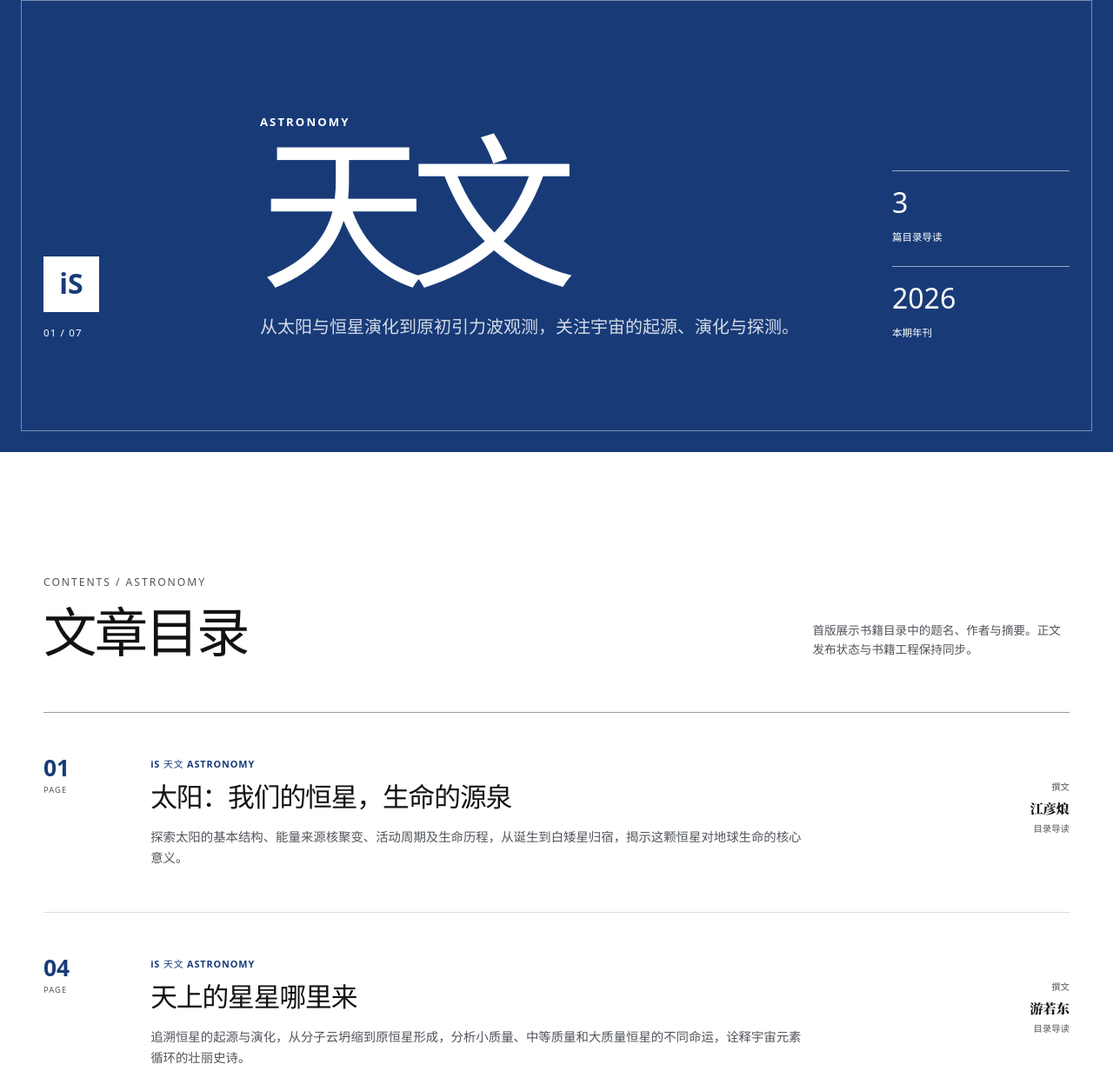
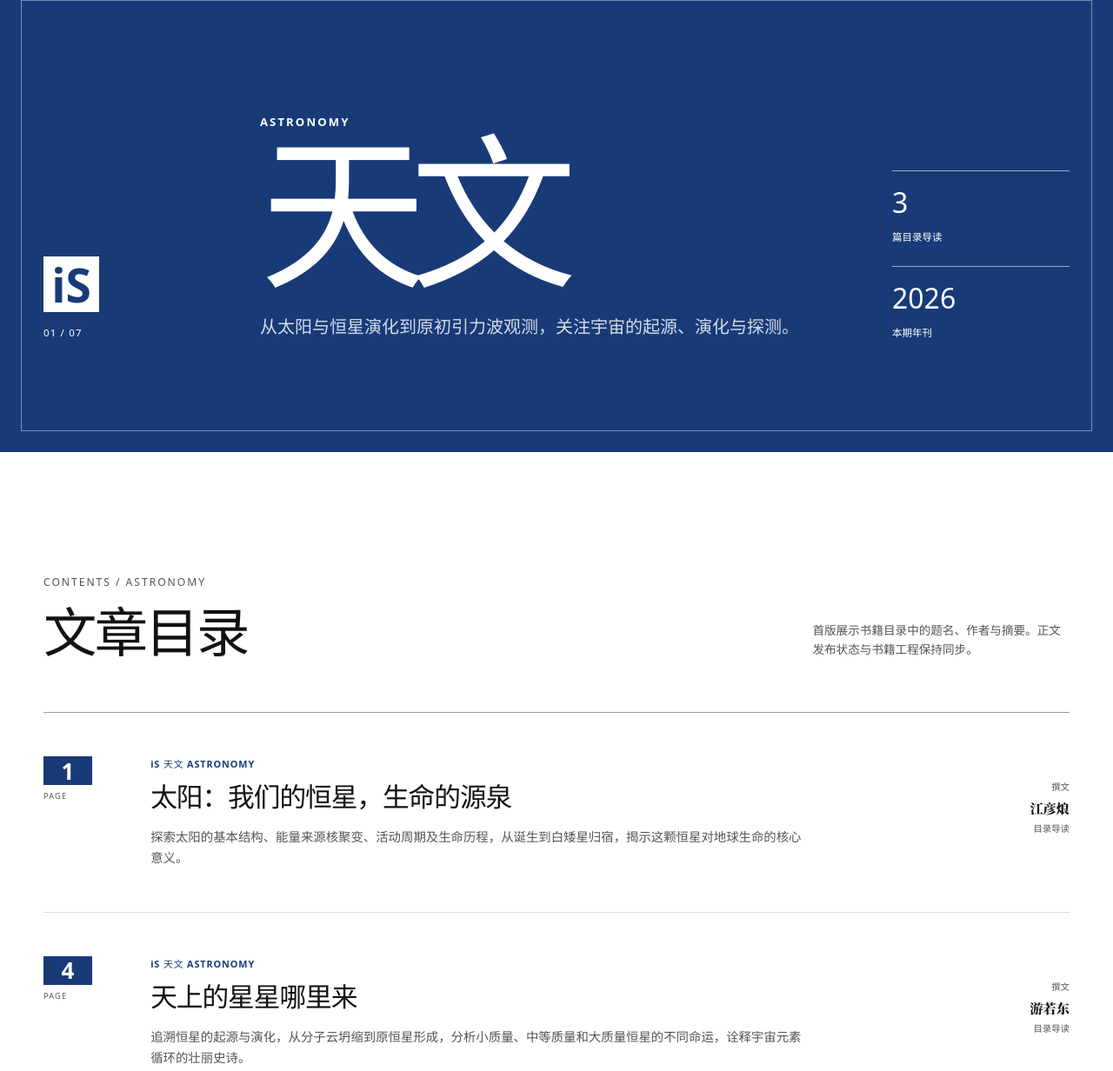
Before and after one commit to Informal-Science/Informal-Science, an Astro site: page /Informal-Science/disciplines/astronomy/ in a window 1280 px wide. Shown: the part 94-1326 px from the top of the page at 87% size. Built offline with nearby package versions, Linux system fonts and the light colour scheme; Astro itself is replaced by a stand-in of ours; a web font is replaced by a local one.

Commit message:
Refine logo and contents marker alignment

```diff
--- a/src/components/ArticleDirectory.astro
+++ b/src/components/ArticleDirectory.astro
@@ -1,4 +1,5 @@
 ---
+import BookMarker from './BookMarker.astro';
 import type { Article, Discipline } from '../data';
 import { disciplineUiColor } from '../utils/colors';
 
@@ -47,7 +48,13 @@ const disciplineMap = new Map(disciplines.map((discipline) => [discipline.slug,
           style={`--article-color: ${discipline ? disciplineUiColor(discipline.colorKey) : 'var(--theme)'}`}
         >
           <div class="article-row__page">
-            <span>{String(article.page).padStart(2, '0')}</span>
+            <BookMarker
+              kind="toc-number"
+              value={String(article.page)}
+              size="clamp(44px, 5vw, 56px)"
+              foreground="white"
+              background="var(--article-color)"
+            />
             <em>PAGE</em>
           </div>
           <div class="article-row__content">
@@ -188,13 +195,6 @@ const disciplineMap = new Map(disciplines.map((discipline) => [discipline.slug,
     align-content: start;
   }
 
-  .article-row__page span {
-    color: var(--article-color);
-    font-size: 1.65rem;
-    font-weight: 700;
-    line-height: 1;
-  }
-
   .article-row__page em {
     margin-top: 5px;
     color: var(--ink-soft);
--- /dev/null
+++ b/src/components/BookMarker.astro
@@ -0,0 +1,91 @@
+---
+interface Props {
+  kind: 'logo' | 'toc-number';
+  value: string;
+  size: string;
+  foreground?: string;
+  background?: string;
+  decorative?: boolean;
+}
+
+const {
+  kind,
+  value,
+  size,
+  foreground = 'currentColor',
+  background = 'transparent',
+  decorative = false,
+} = Astro.props;
+
+const markerStyle = [
+  `--book-marker-size: ${size}`,
+  `--book-marker-foreground: ${foreground}`,
+  `--book-marker-background: ${background}`,
+].join('; ');
+---
+
+<span
+  class:list={['book-marker', `book-marker--${kind}`]}
+  style={markerStyle}
+  aria-hidden={decorative ? 'true' : undefined}
+>
+  <span>{value}</span>
+</span>
+
+<style>
+  .book-marker {
+    display: inline-grid;
+    flex: none;
+    box-sizing: border-box;
+    place-items: center;
+    color: var(--book-marker-foreground);
+    background: var(--book-marker-background);
+    font-family: var(--font-sans);
+    font-weight: 700;
+    line-height: 1;
+    text-align: center;
+    font-synthesis: none;
+  }
+
+  /*
+   * Logo source: a 500 pt iS mark centered in a 600 px square.
+   * The Illustrator document treats these design units proportionally,
+   * so the intended font/square ratio is 500/600 = 5/6.
+   */
+  .book-marker--logo {
+    inline-size: var(--book-marker-size);
+    block-size: var(--book-marker-size);
+    font-size: calc(var(--book-marker-size) * 0.8333333333);
+  }
+
+  /*
+   * Keep the Illustrator text object's horizontal center exactly on the
+   * square's center line. Only compensate for the browser baseline vertically.
+   */
+  .book-marker--logo > span {
+    display: block;
+    inline-size: 100%;
+    line-height: 1;
+    text-align: center;
+    transform: translateY(0.021875em);
+  }
+
+  /*
+   * isbook-toc.cls: article numbers use a 7.6 mm × 4.5 mm box and
+   * 10 pt HarmonyOS Sans SC Bold type. The ratios below preserve that
+   * construction at every responsive size.
+   */
+  .book-marker--toc-number {
+    inline-size: var(--book-marker-size);
+    block-size: calc(var(--book-marker-size) * 0.5921052632);
+    font-size: calc(var(--book-marker-size) * 0.462447);
+  }
+
+  .book-marker--toc-number > span {
+    display: block;
+    inline-size: 100%;
+    line-height: 1;
+    text-align: center;
+    transform: translateY(0.025em);
+  }
+</style>
--- a/src/pages/disciplines/[slug].astro
+++ b/src/pages/disciplines/[slug].astro
@@ -1,6 +1,7 @@
 ---
 import BaseLayout from '../../layouts/BaseLayout.astro';
 import ArticleDirectory from '../../components/ArticleDirectory.astro';
+import BookMarker from '../../components/BookMarker.astro';
 import { disciplines, articles } from '../../data';
 import { disciplineUiColor, disciplineUiTextColor } from '../../utils/colors';
 import { withBase } from '../../utils/paths';
@@ -34,7 +35,14 @@ const nextDiscipline = disciplines[(currentIndex + 1) % disciplines.length];
   >
     <div class="container discipline-hero__grid">
       <div class="discipline-code">
-        <span>iS</span>
+        <BookMarker
+          kind="logo"
+          value="iS"
+          size="64px"
+          foreground="var(--discipline-color)"
+          background="var(--discipline-ink)"
+          decorative
+        />
         <p>{String(discipline.order).padStart(2, '0')} / 07</p>
       </div>
       <div>
@@ -99,17 +107,6 @@ const nextDiscipline = disciplines[(currentIndex + 1) % disciplines.length];
     grid-template-columns: 0.25fr 1fr 0.32fr;
     gap: clamp(28px, 7vw, 100px);
     align-items: end;
-  }
-
-  .discipline-code span {
-    display: grid;
-    width: 64px;
-    height: 64px;
-    place-items: center;
-    color: var(--discipline-color);
-    background: var(--discipline-ink);
-    font-size: 32px;
-    font-weight: 700;
   }
 
   .discipline-code p {
```
Also changed, not shown: src/pages/index.astro (+8 -10 lines), src/pages/standards/colors.astro (+5 -4 lines).
